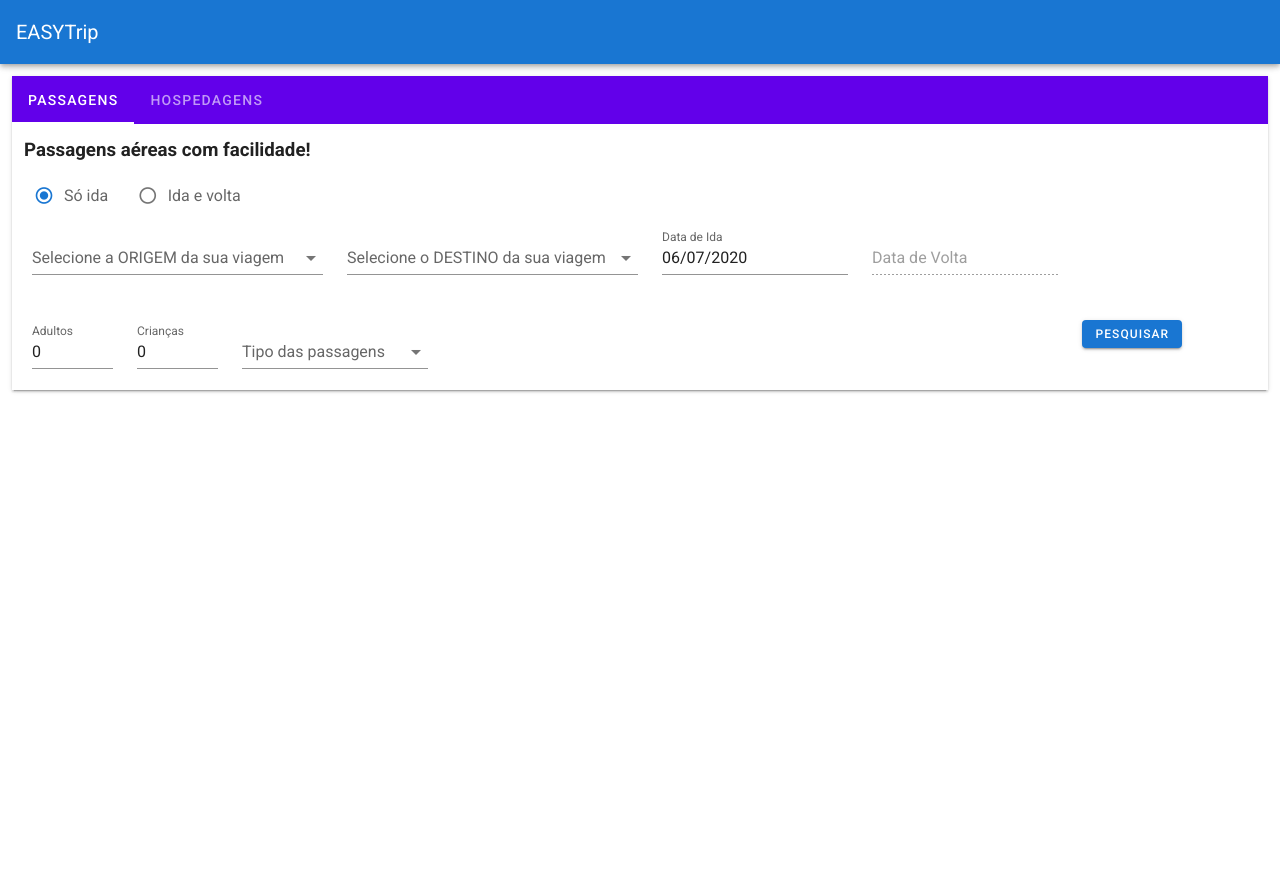
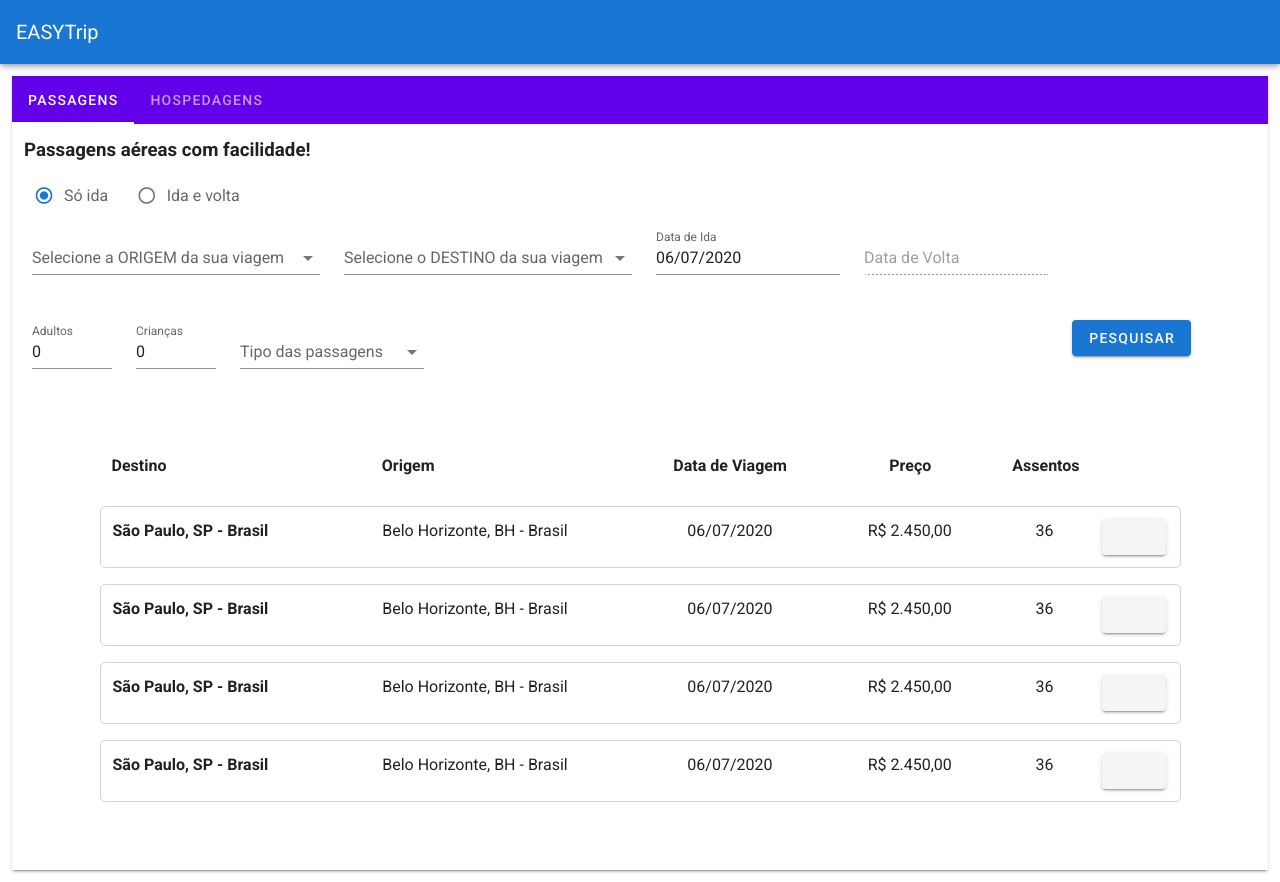
Before and after one commit to heitorfigueira/easy-trip, a Vue app in the folder easy-trip/: page / in a window 1280 px wide. Before the commit the page ends 800 px from the top, so only its background shows below. Built offline with nearby package versions, Linux system fonts and the light colour scheme; what vue-resource would draw is missing.

Commit message:
alterações passagens

```diff
--- a/easy-trip/package.json
+++ b/easy-trip/package.json
@@ -9,6 +9,7 @@
   },
   "dependencies": {
     "core-js": "^3.6.5",
+    "material-design-icons": "^3.0.1",
     "moment": "^2.27.0",
     "vue": "^2.6.11",
     "vue-resource": "^1.5.1",
--- a/easy-trip/src/components/pages/components/Hospedagens.vue
+++ b/easy-trip/src/components/pages/components/Hospedagens.vue
@@ -1,6 +1,6 @@
 <template>
   <div>
-    <v-content class="pl-3 pt-3">
+    <v-container class="pl-3 pt-3">
       <h3>Serviços de hotelaria de qualidade!</h3>
       <v-row  class="pl-2">
         <v-col cols="2">
@@ -76,7 +76,7 @@
           </v-text-field>
         </v-col>
       </v-row>
-    </v-content>
+    </v-container>
   </div>
 </template>
 
--- a/easy-trip/src/components/pages/components/Passagens.vue
+++ b/easy-trip/src/components/pages/components/Passagens.vue
@@ -1,6 +1,6 @@
 <template>
   <div>
-    <v-content class="pl-3 pt-3">
+    <v-container class="pl-3 pt-3" fluid>
       <h3>Passagens aéreas com facilidade!</h3>
       <v-radio-group v-model="radioGroup" dense>
         <v-row justify="start" class="pl-2" dense>
@@ -80,10 +80,54 @@
           </v-combobox>
         </v-col>
         <v-col cols="2" offset="6">
-          <v-btn small color="primary" @click="pesquisar">Pesquisar</v-btn>
+          <v-btn color="primary" @click="pesquisar">Pesquisar</v-btn>
         </v-col>
       </v-row>
-    </v-content>
+    </v-container>
+    <v-container class="px-3 pt-3 mt-5 my-10">
+      <v-row class="font-weight-bold mx-10 my-2">
+        <v-col cols="3">
+          Destino
+        </v-col>
+        <v-col  cols="3">
+          Origem
+        </v-col>
+        <v-col  cols="2" align="center">
+          Data de Viagem
+        </v-col>
+        <v-col  cols="2" align="center">
+          Preço
+        </v-col>
+        <v-col  cols="1" align="center">
+          Assentos
+        </v-col>
+        <v-col  cols="1"></v-col>
+      </v-row>
+      <v-row v-for="(passagem, index) in passagensFiltradas" :key="'passagem' + index"
+        style="border: 1px solid lightgrey; border-radius: 5px;"
+        class="mx-10 my-4">
+        <v-col cols="3" class="font-weight-bold">
+          {{ passagem.destino }}
+        </v-col>
+        <v-col cols="3">
+          {{ passagem.origem }}
+        </v-col>
+        <v-col  cols="2" align="center">
+          {{ formatDate(passagem.data) }}
+        </v-col>
+        <v-col  cols="2" align="center">
+          {{ formatCurrency(passagem.custo) }}
+        </v-col>
+        <v-col  cols="1" align="center">
+          {{ passagem.lugares }}
+        </v-col>
+        <v-col>
+          <v-btn @click="pesquisar">
+            <v-icon>mdi-info</v-icon>
+          </v-btn>
+        </v-col>
+      </v-row>
+    </v-container>
   </div>
 </template>
 
@@ -94,6 +138,36 @@ export default {
     data: vm => ({
       radioGroup: 1,
       passagens: [],
+      passagensFiltradas: [
+        {
+          destino: 'São Paulo, SP - Brasil',
+          origem: 'Belo Horizonte, BH - Brasil',
+          data: new Date().toISOString().substr(0, 10),
+          custo: 2450,
+          lugares: 36
+        },
+        {
+          destino: 'São Paulo, SP - Brasil',
+          origem: 'Belo Horizonte, BH - Brasil',
+          data: new Date().toISOString().substr(0, 10),
+          custo: 2450,
+          lugares: 36
+        },
+        {
+          destino: 'São Paulo, SP - Brasil',
+          origem: 'Belo Horizonte, BH - Brasil',
+          data: new Date().toISOString().substr(0, 10),
+          custo: 2450,
+          lugares: 36
+        },
+        {
+          destino: 'São Paulo, SP - Brasil',
+          origem: 'Belo Horizonte, BH - Brasil',
+          data: new Date().toISOString().substr(0, 10),
+          custo: 2450,
+          lugares: 36
+        },
+      ],
       destinos: [ 'São Paulo, SP - Brasil', 'Brasília, DF - Brasil' ],
       destino: '',
       origens: [ 'Belo Horizonte, BH - Brasil', 'Guarulhos, SP - Brasil' ],
@@ -135,6 +209,9 @@ export default {
         const [day, month, year] = date.split('/')
         return `${year}-${month.padStart(2, '0')}-${day.padStart(2, '0')}`
       },
+      formatCurrency (val) {
+        return val.toLocaleString('pt-br', { style: 'currency', currency: 'BRL' })
+      },
       pesquisar () {
 
       }
```
Also changed, not shown: 1 other file (tests, documents, lock files or other folders).
